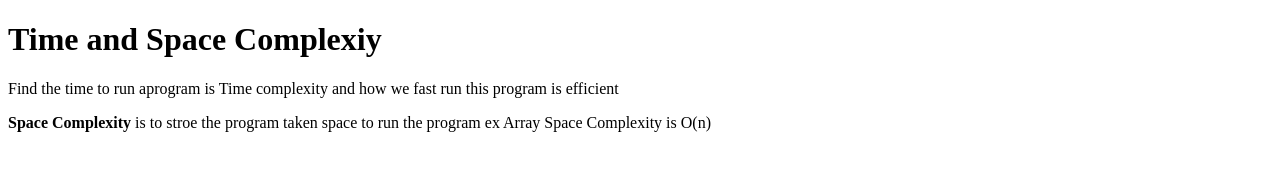
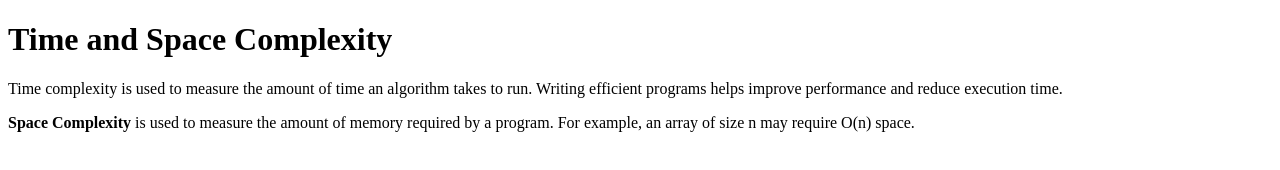
Before and after one commit to acciojob/time-and-space-complexity-pinkeshpritam, a website: page main.html in a window 1280 px wide. Drawn offline with Linux system fonts and the light colour scheme.

Commit message:
created a submission

```diff
--- a/main.html
+++ b/main.html
@@ -8,11 +8,20 @@
 
 <body>
 	<!-- the entire body must be written by student -->
-	<h1>Time and Space Complexiy </h1>
-	<p>Find the time to run aprogram is Time complexity and how we fast run this program is efficient </p>
-	<p><b>Space Complexity</b> is to stroe the program taken space to run the program ex Array Space Complexity is O(n)</p>
-    <script type="text/javascript" src="./script.js">
-</script>
+
+	<h1>Time and Space Complexity</h1>
+
+	<p>
+		Time complexity is used to measure the amount of time an algorithm takes to run.
+		Writing efficient programs helps improve performance and reduce execution time.
+	</p>
+
+	<p>
+		<b>Space Complexity</b> is used to measure the amount of memory required by a program.
+		For example, an array of size n may require O(n) space.
+	</p>
+
+	<script type="text/javascript" src="./script.js"></script>
 
 </body>
 
```
